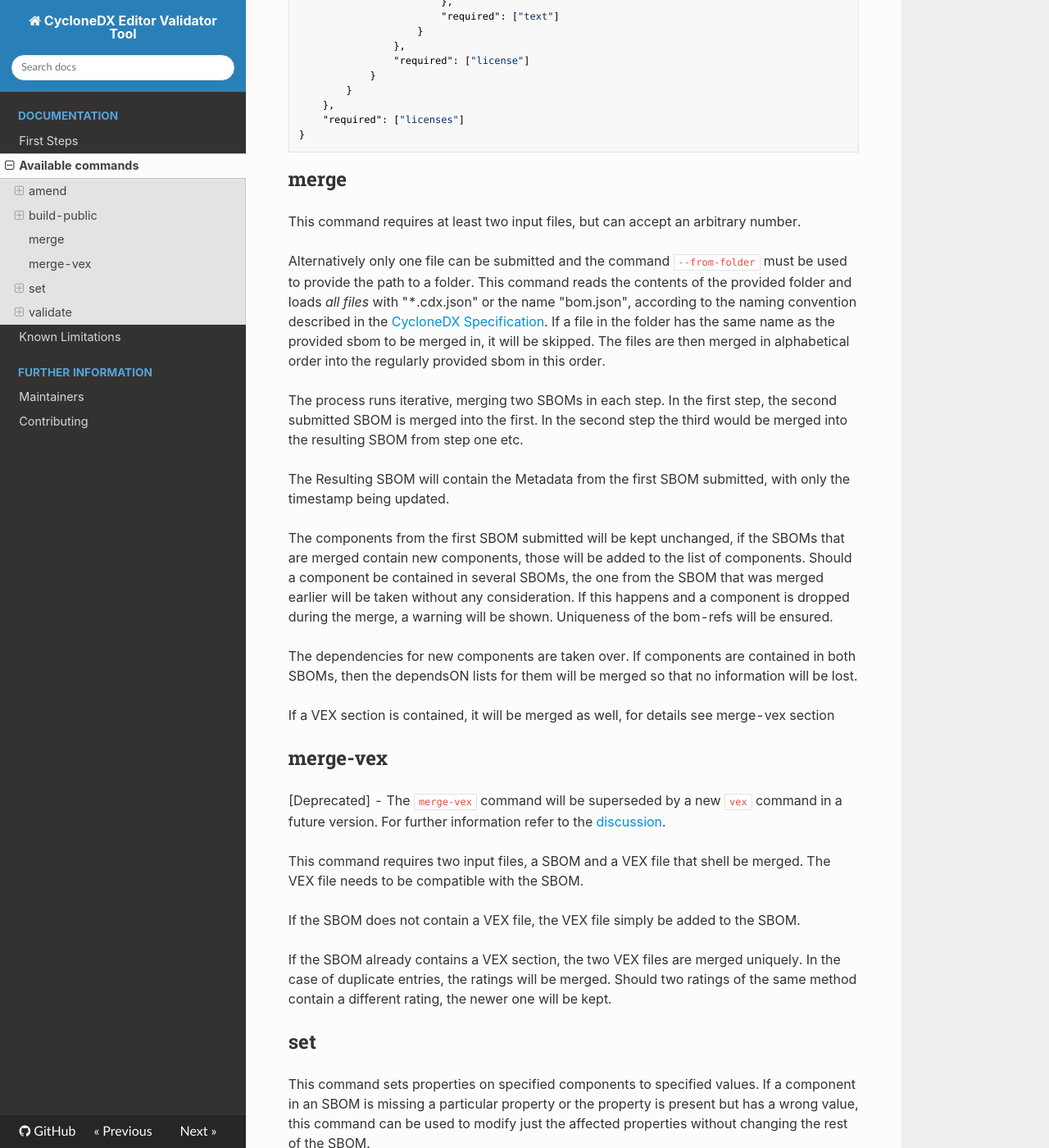
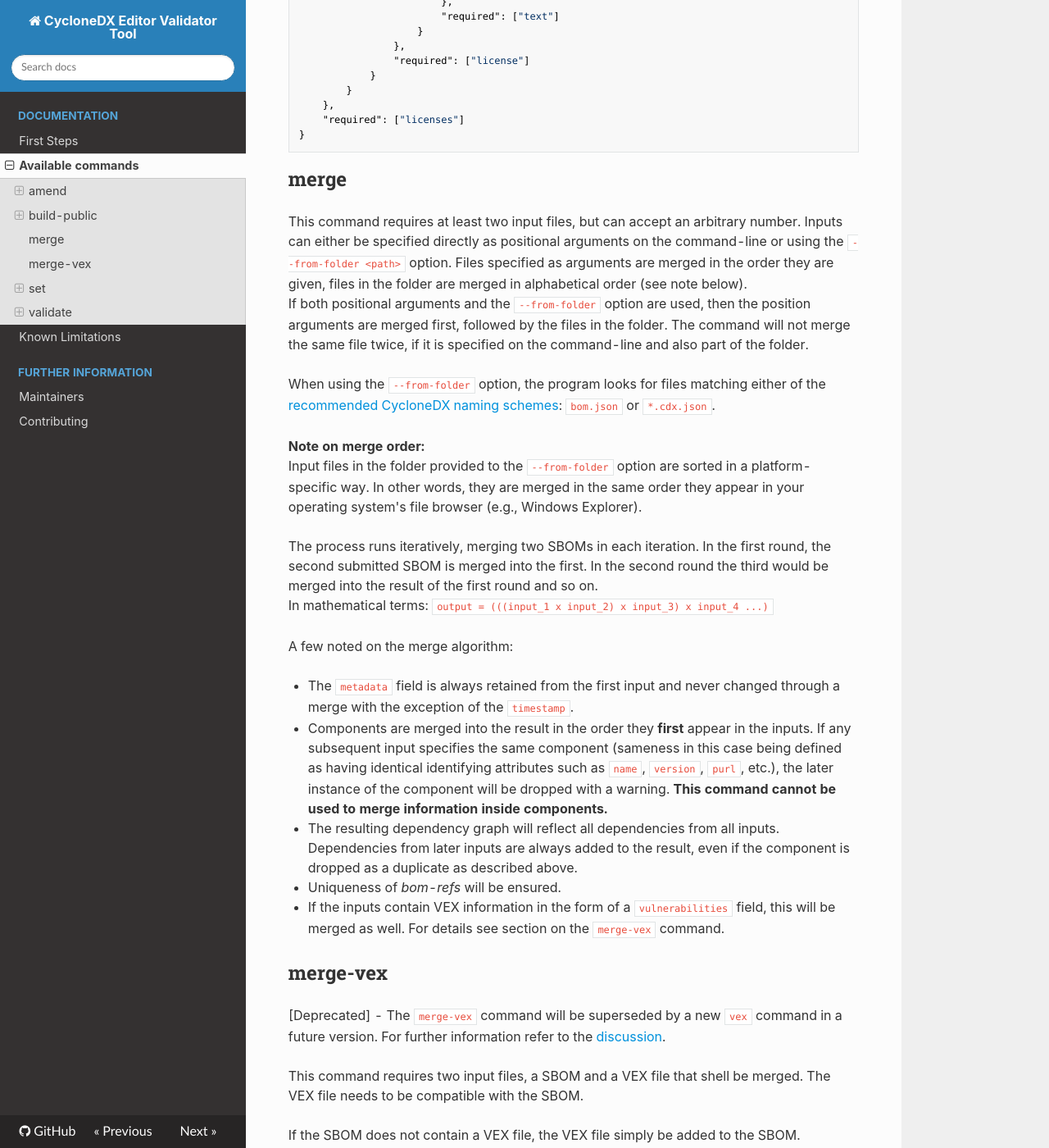
Before and after one commit to Festo-se/cyclonedx-editor-validator, an MkDocs documentation site: the page built from docs/available_commands.md, in a window 1280 px wide and 1400 px high, scrolled down 4445 px. Shown: the whole window at 82% size. Built offline with MkDocs 1.6.1, drawn with Linux system fonts in a browser that asks for light colours; nearby versions of some CDN libraries; some web fonts are replaced.

Commit message:
doc: improve merge documentation

```diff
--- a/docs/available_commands.md
+++ b/docs/available_commands.md
@@ -161,28 +161,24 @@
 
 ## merge
 
-This command requires at least two input files, but can accept an arbitrary number.
+This command requires at least two input files, but can accept an arbitrary number. Inputs can either be specified directly as positional arguments on the command-line or using the `--from-folder <path>` option. Files specified as arguments are merged in the order they are given, files in the folder are merged in alphabetical order (see note below).
+If both positional arguments and the `--from-folder` option are used, then the position arguments are merged first, followed by the files in the folder. The command will not merge the same file twice, if it is specified on the command-line and also part of the folder.
 
-Alternatively only one file can be submitted and the command `--from-folder` must be used to provide the path to a folder.
-This command reads the contents of the provided folder and loads *all files* with "*.cdx.json" or the name "bom.json", according to the naming convention described in the [CycloneDX Specification](https://cyclonedx.org/specification/overview/#recognized-file-patterns).
-If a file in the folder has the same name as the provided sbom to be merged in, it will be skipped.
-The files are then merged in alphabetical order into the regularly provided sbom in this order.
+When using the `--from-folder` option, the program looks for files matching either of the [recommended CycloneDX naming schemes](https://cyclonedx.org/specification/overview/#recognized-file-patterns): `bom.json` or `*.cdx.json`.
 
-The process runs iterative, merging two SBOMs in each step.
-In the first step, the second submitted SBOM is merged into the first.
-In the second step the third would be merged into the resulting SBOM from step one etc.
+__Note on merge order:__
+Input files in the folder provided to the `--from-folder` option are sorted in a platform-specific way. In other words, they are merged in the same order they appear in your operating system's file browser (e.g., Windows Explorer).
 
-The Resulting SBOM will contain the Metadata from the first SBOM submitted, with only the timestamp being updated.
+The process runs iteratively, merging two SBOMs in each iteration. In the first round, the second submitted SBOM is merged into the first. In the second round the third would be merged into the result of the first round and so on.
+In mathematical terms: `output = (((input_1 x input_2) x input_3) x input_4 ...)`
 
-The components from the first SBOM submitted will be kept unchanged, if the SBOMs that are merged contain new components,
-those will be added to the list of components. Should a component be contained in several SBOMs, the one from the SBOM that was merged earlier will be taken without any consideration. If this happens and a component is dropped during the merge, a warning will be shown.
-Uniqueness of the bom-refs will be ensured.
+A few noted on the merge algorithm:
 
-The dependencies for new components are taken over.
-If components are contained in both SBOMs, then the dependsON lists
-for them will be merged so that no information will be lost.
-
-If a VEX section is contained, it will be merged as well, for details see merge-vex section
+* The `metadata` field is always retained from the first input and never changed through a merge with the exception of the `timestamp`.
+* Components are merged into the result in the order they __first__ appear in the inputs. If any subsequent input specifies the same component (sameness in this case being defined as having identical identifying attributes such as `name`, `version`, `purl`, etc.), the later instance of the component will be dropped with a warning. __This command cannot be used to merge information inside components.__
+* The resulting dependency graph will reflect all dependencies from all inputs. Dependencies from later inputs are always added to the result, even if the component is dropped as a duplicate as described above.
+* Uniqueness of *bom-refs* will be ensured.
+* If the inputs contain VEX information in the form of a `vulnerabilities` field, this will be merged as well. For details see section on the `merge-vex` command.
 
 ## merge-vex
 
```
